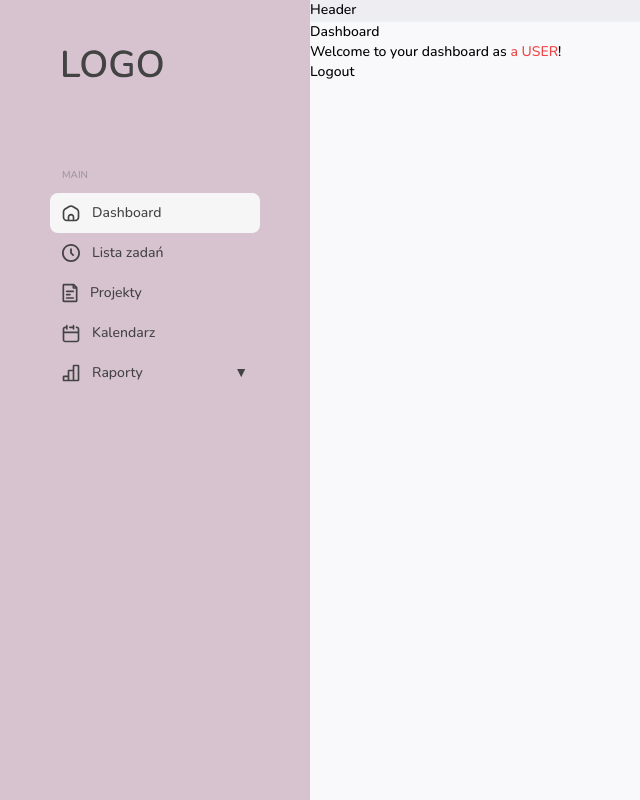
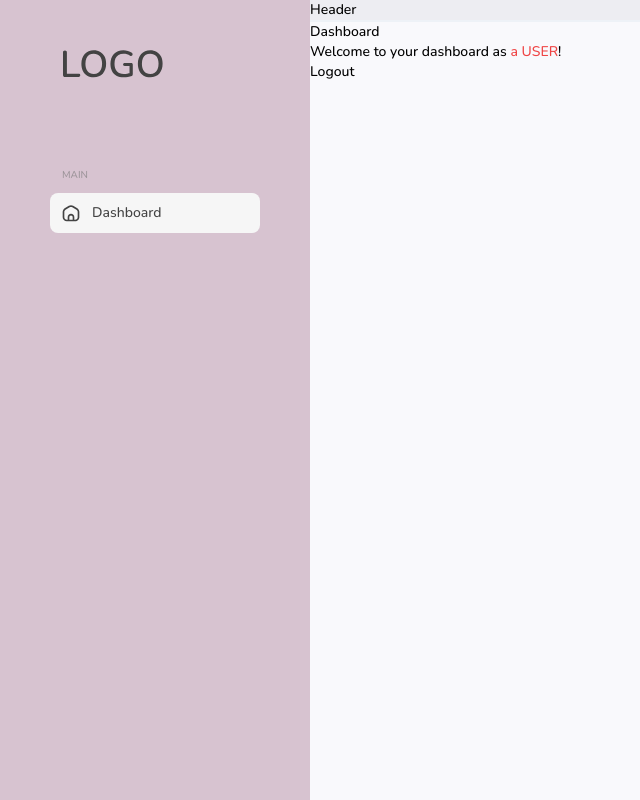
Before and after one commit to nazar-koltsun/tasks-manager, a React (Create React App) app: page /login in a window 1280 px wide. Both pictures are taken after typing "Sample", "Sample123" into the empty fields and a click on the button "Zaloguj się". Shown: the whole page, without its empty margins (0-640 px from the left). Built offline with nearby package versions, Linux system fonts and the light colour scheme.

Commit message:
Finished main nav

```diff
--- a/src/components/MainNav.jsx
+++ b/src/components/MainNav.jsx
@@ -1,48 +1,49 @@
-import NavItem from "./NavItem";
-import dashboardIcon from "../assets/images/nav-icons/dashboard.svg";
-import todoIcon from "../assets/images/nav-icons/todo.svg";
-import projectsIcon from "../assets/images/nav-icons/projects.svg";
-import calendarIcon from "../assets/images/nav-icons/calendar.svg";
-import reportsIcon from "../assets/images/nav-icons/reports.svg";
+import NavItem from './NavItem';
+import dashboardIcon from '../assets/images/nav-icons/dashboard.svg';
+import todoIcon from '../assets/images/nav-icons/todo.svg';
+import projectsIcon from '../assets/images/nav-icons/projects.svg';
+import calendarIcon from '../assets/images/nav-icons/calendar.svg';
+import reportsIcon from '../assets/images/nav-icons/reports.svg';
+import { useAuth } from '../context/AuthContext';
 
 const NAV_ITEMS = [
   {
-    title: "Dashboard",
-    path: "/",
-    icon: dashboardIcon,
-  },
-  {
-    title: "Lista zadań",
-    path: "/todos",
+    title: 'Lista zadań',
+    path: '/todos',
     icon: todoIcon,
   },
   {
-    title: "Projekty",
-    path: "/projects",
+    title: 'Projekty',
+    path: '/projects',
     icon: projectsIcon,
   },
   {
-    title: "Kalendarz",
-    path: "/calendar",
+    title: 'Kalendarz',
+    path: '/calendar',
     icon: calendarIcon,
   },
   {
-    title: "Raporty",
+    title: 'Raporty',
     icon: reportsIcon,
     submenu: [
-      { title: 'Profile', path: '/settings/profile' },
-      { title: 'Account', path: '/settings/account' },
+      { title: 'Nazwa 1', path: '/reports/1' },
+      { title: 'Nazwa 2', path: '/reports/2' },
+      { title: 'Nazwa 3', path: '/reports/3' },
+      { title: 'Nazwa 4', path: '/reports/4' },
     ],
   },
 ];
 
 const MainNav = () => {
+  const { isAdmin } = useAuth();
+
   return (
     <nav className="mt-2">
       <ul>
-        {NAV_ITEMS.map((item) => (
-          <NavItem key={item.title} {...item} />
-        ))}
+        <NavItem title="Dashboard" path="/" icon={dashboardIcon} />
+
+        {isAdmin &&
+          NAV_ITEMS.map((item) => <NavItem key={item.title} {...item} />)}
       </ul>
     </nav>
   );
--- a/src/components/NavItem.jsx
+++ b/src/components/NavItem.jsx
@@ -1,6 +1,9 @@
 import { useState } from 'react';
 import { NavLink } from 'react-router-dom';
 import { cn } from '../lib/utils';
+
+import SubMenu from './SubMenu';
+import arrowIcon from '../assets/images/nav-icons/arrow.svg';
 
 const NavItem = ({ title, path, icon, submenu = [] }) => {
   const [isOpen, setIsOpen] = useState(false);
@@ -16,14 +19,14 @@ const NavItem = ({ title, path, icon, submenu = [] }) => {
         <div
           onClick={toggleSubmenu}
           className={cn(
-            'flex items-center gap-3 py-2.5 px-3 text-[var(--arsenic)] rounded-lg transition duration-200 ease-in-out cursor-pointer hover:bg-[#F6F6F6]',
-            isOpen && 'bg-[#F6F6F6]'
+            'flex items-center gap-3 py-2.5 px-3 text-[var(--arsenic)] rounded-lg transition duration-200 ease-in-out cursor-pointer hover:bg-[var(--cultured)]',
+            isOpen && 'bg-[var(--cultured)]'
           )}
         >
           <img src={icon} alt={title} />
           {title}
           <span className="ml-auto">
-            {isOpen ? '▲' : '▼'} {/* Replace with an appropriate arrow icon */}
+            <img src={arrowIcon} width={10} height={67} alt="Arrow" className={isOpen ? '' : 'rotate-180'} />
           </span>
         </div>
       ) : (
@@ -32,8 +35,8 @@ const NavItem = ({ title, path, icon, submenu = [] }) => {
           to={path}
           className={({ isActive }) =>
             cn(
-              'flex items-center gap-3 py-2.5 px-3 text-[var(--arsenic)] rounded-lg transition duration-200 ease-in-out hover:bg-[#F6F6F6]',
-              isActive && 'bg-[#F6F6F6]'
+              'flex items-center gap-3 py-2.5 px-3 text-[var(--arsenic)] rounded-lg transition duration-200 ease-in-out hover:bg-[var(--cultured)]',
+              isActive && 'bg-[var(--cultured)]'
             )
           }
         >
@@ -43,23 +46,7 @@ const NavItem = ({ title, path, icon, submenu = [] }) => {
       )}
 
       {isOpen && submenu.length > 0 && (
-        <ul className="ml-6 mt-2 space-y-2">
-          {submenu.map((item, index) => (
-            <li key={index}>
-              <NavLink
-                to={item.path}
-                className={({ isActive }) =>
-                  cn(
-                    'flex items-center gap-3 py-1.5 px-2 text-[var(--arsenic)] rounded-lg transition duration-200 ease-in-out hover:bg-[#EDEDED]',
-                    isActive && 'bg-[#EDEDED]'
-                  )
-                }
-              >
-                {item.title}
-              </NavLink>
-            </li>
-          ))}
-        </ul>
+        <SubMenu submenu={submenu} />
       )}
     </li>
   );
--- /dev/null
+++ b/src/components/SubMenu.jsx
@@ -0,0 +1,29 @@
+import { NavLink } from 'react-router-dom';
+import { cn } from '../lib/utils';
+
+import branchIcon from '../assets/images/nav-icons/branch.svg';
+
+const SubMenu = ({ submenu }) => {
+  return (
+    <ul className="ml-6 mt-2 space-y-2 pl-3 relative before:content-[''] before:absolute before:top-0 before:left-0 before:bottom-[19px] before:w-[2px] before:bg-[var(--cultured)]">
+      {submenu.map((item, index) => (
+        <li key={index}>
+          <NavLink
+            to={item.path}
+            className={({ isActive }) =>
+              cn(
+                'flex items-center gap-3 py-2 px-3 text-[var(--arsenic)] text-xs rounded-lg transition duration-200 ease-in-out hover:bg-[var(--cultured)] relative',
+                isActive && 'bg-[var(--cultured)]'
+              )
+            }
+          >
+            <img className='absolute left-[-12px] bottom-[11px]' src={branchIcon} alt=" " role="presentation" />
+            {item.title}
+          </NavLink>
+        </li>
+      ))}
+    </ul>
+  );
+};
+
+export default SubMenu;
--- a/src/index.css
+++ b/src/index.css
@@ -7,6 +7,7 @@
   --arsenic: #434343;
   --platinum: #E5E5E5;
   --pansy-purple: #7F1D46;
+  --cultured: #F6F6F6;
 }
 
 body {
```
Also changed, not shown: src/assets/images/nav-icons/arrow.svg (added), src/assets/images/nav-icons/branch.svg (added).
